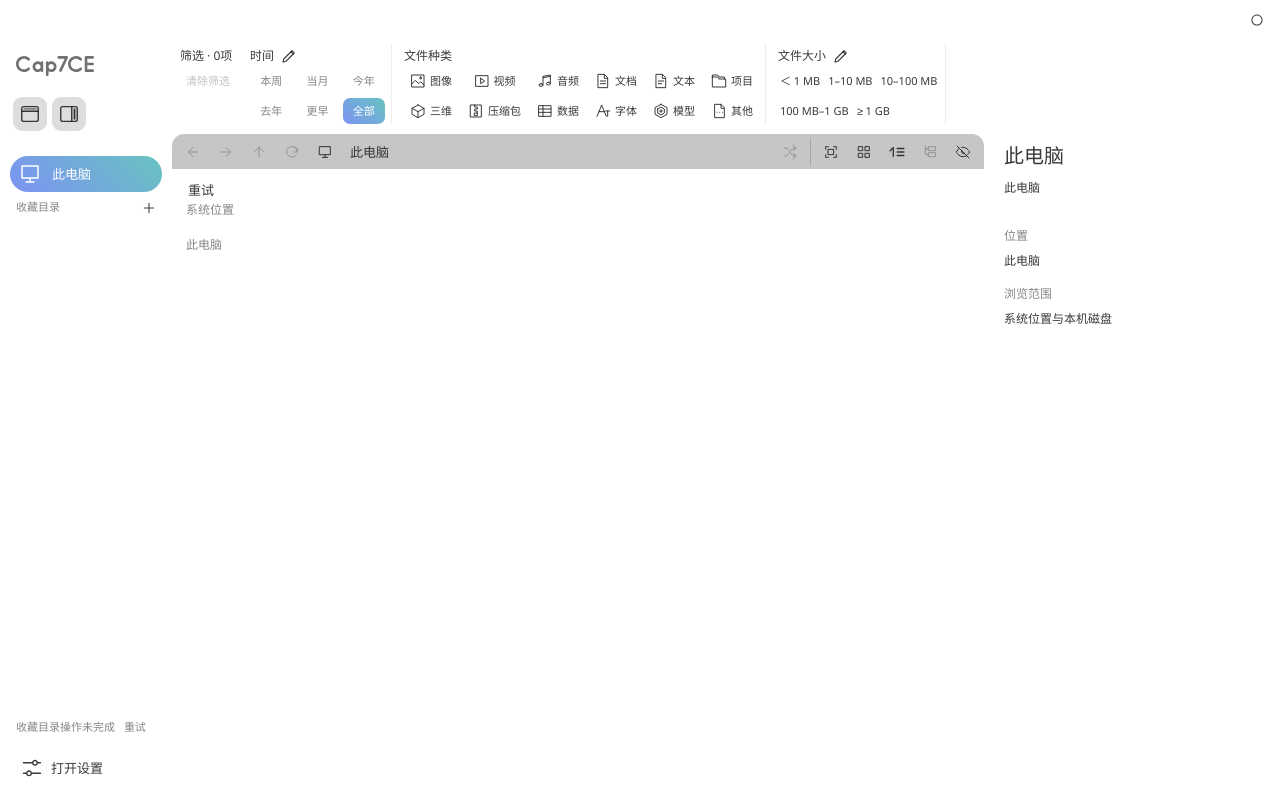
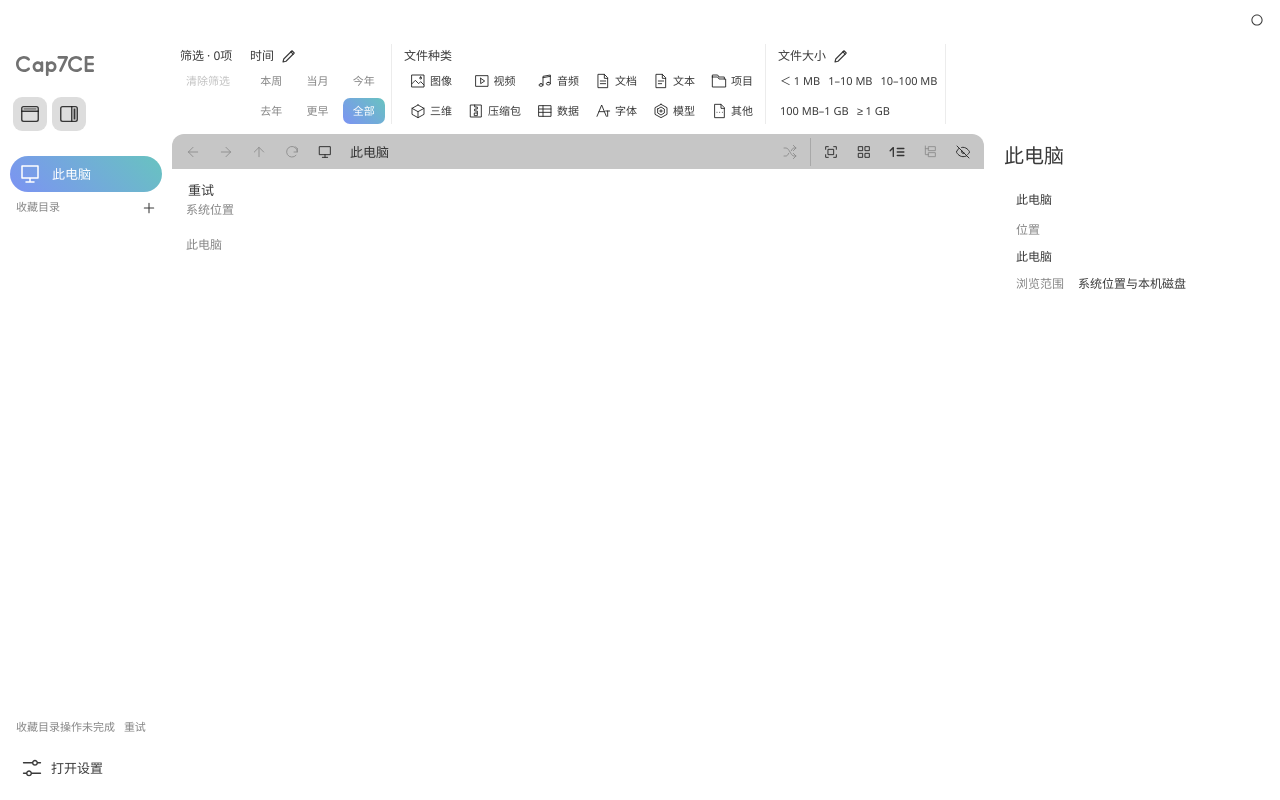
Before and after one commit to 7C93F3-L/Cap7CE, a React (Vite) app: page / in a window 1280 px wide. Built offline with nearby package versions, Linux system fonts and the light colour scheme.

Commit message:
Unify catalog details cards and corner radii

```diff
--- a/src/renderer/catalog-workspace/CatalogDetails.css
+++ b/src/renderer/catalog-workspace/CatalogDetails.css
@@ -1,4 +1,4 @@
-.cap-catalog-details-card { min-width: 0; padding: 12px; margin-bottom: 8px; border-radius: 16px; background: var(--cap-stable-surface); }
+.cap-catalog-details-card { min-width: 0; padding: 12px; margin-bottom: 8px; border-radius: 12px; background: var(--cap-stable-surface); }
 .cap-catalog-details-card .cap-catalog-details-name { margin-bottom: 10px; }
 .cap-catalog-details .cap-catalog-details-card dl { grid-template-columns: 4.5em minmax(0, 1fr); align-items: baseline; gap: 7px 8px; margin: 0; }
 .cap-catalog-details .cap-catalog-details-card dt { min-width: 0; margin: 0; overflow-wrap: anywhere; }
--- a/src/renderer/catalog-workspace/CatalogDetails.tsx
+++ b/src/renderer/catalog-workspace/CatalogDetails.tsx
@@ -17,14 +17,14 @@ export default function CatalogDetails({ selection, path, count, foreground, sea
   return <aside className="cap-catalog-details" ref={ref} aria-label="详细信息" data-selection-preserve="true">
     <header title={item?.name ?? path ?? "此电脑"}><strong>{item ? "文件夹" : items.length ? "多选信息" : searching ? "当前搜索" : path?.replace(/\\+$/, "").split("\\").pop() || "此电脑"}</strong></header>
     {item && selection && <div className="cap-catalog-details-visual"><ComputerSearchResultVisual item={item} taskId={selection.taskId} foreground={foreground} scrollContainerRef={ref} /></div>}
-    <section className={items.length ? "cap-catalog-details-card" : undefined}>
+    <section className="cap-catalog-details-card">
     <strong className="cap-catalog-details-name">{item?.name ?? (items.length ? `已选择 ${items.length} 项` : path?.replace(/\\+$/, "").split("\\").pop() || "此电脑")}</strong>
     <dl>{item ? <><dt>大小</dt><dd>{item.isDirectory ? "未计算" : item.sizeBytes === null ? "—" : bytes(item.sizeBytes)}</dd>
       <dt>修改时间</dt><dd>{date(item.modifiedUtcTicks)}</dd><dt className="cap-catalog-details-location">位置</dt><dd>{item.path}</dd></>
       : items.length ? <><dt>文件</dt><dd>{items.filter(value => !value.isDirectory).length} 项</dd><dt>文件夹</dt><dd>{items.filter(value => value.isDirectory).length} 项</dd>
         <dt>已知文件大小</dt><dd>{bytes(items.reduce((sum, value) => sum + (value.isDirectory ? 0 : value.sizeBytes ?? 0), 0))}</dd></>
-      : searching ? <><dt>搜索范围</dt><dd>{path ?? "此电脑"}</dd><dt>筛选条件</dt><dd>{filterCount} 项</dd><dt>已加载结果</dt><dd>{count} 项</dd></>
-      : <><dt>位置</dt><dd>{path ?? "此电脑"}</dd><dt>{path ? "当前结果" : "浏览范围"}</dt><dd>{path ? `${count} 项` : "系统位置与本机磁盘"}</dd></>}</dl>
+      : searching ? <><dt className="cap-catalog-details-location">搜索范围</dt><dd>{path ?? "此电脑"}</dd><dt>筛选条件</dt><dd>{filterCount} 项</dd><dt>已加载结果</dt><dd>{count} 项</dd></>
+      : <><dt className="cap-catalog-details-location">位置</dt><dd>{path ?? "此电脑"}</dd><dt>{path ? "当前结果" : "浏览范围"}</dt><dd>{path ? `${count} 项` : "系统位置与本机磁盘"}</dd></>}</dl>
     </section>
     {items.length > 1 && items.some(value => !value.isDirectory) && selection && <CatalogBatchKeywords items={items} taskId={selection.taskId} foreground={foreground} />}
   </aside>;
--- a/src/renderer/catalog-workspace/CatalogFileInformation.css
+++ b/src/renderer/catalog-workspace/CatalogFileInformation.css
@@ -4,7 +4,7 @@
 .cap-catalog-file-information .preview-sidebar-scroll { top: 52px; padding: 0 12px 4px; overflow-anchor: none; scrollbar-width: none; }
 .cap-catalog-file-information > .cap-custom-scrollbar-vertical { top: 52px; right: 0; }
 .cap-catalog-file-information .preview-sidebar-file-link { max-height: none; overflow: visible; font: inherit; }
-.cap-catalog-file-information .preview-sidebar-section, .cap-catalog-file-information .preview-embedded-metadata-details { padding: 12px; border-radius: 16px; margin-bottom: 8px; }
+.cap-catalog-file-information .preview-sidebar-section, .cap-catalog-file-information .preview-embedded-metadata-details { padding: 12px; border-radius: 12px; margin-bottom: 8px; }
 .cap-catalog-file-visual { position: relative; width: 100%; aspect-ratio: 1; max-height: 280px; margin: 0 auto 12px; overflow: hidden; border-radius: 10px; }
 .cap-catalog-file-visual .cap-computer-search-thumbnail-visual { position: absolute; inset: 0; pointer-events: none; }
 .cap-catalog-file-visual .thumbnail-image-frame { position: absolute; inset: 0; width: 100%; height: 100%; }
--- a/src/renderer/catalog-workspace/CatalogKeywords.css
+++ b/src/renderer/catalog-workspace/CatalogKeywords.css
@@ -1,3 +1,3 @@
 .cap-catalog-keyword-actions { margin-top: 12px; }
 .cap-catalog-keyword-actions button:disabled { opacity: .5; }
-.cap-catalog-details .preview-sidebar-section { --preview-sidebar-muted: var(--cap-stable-text-muted); --preview-sidebar-card: var(--cap-stable-surface); --preview-sidebar-control: var(--cap-stable-control-hover); --keyword-tag-surface: var(--preview-sidebar-control); --keyword-input-surface: var(--preview-sidebar-control); padding: 12px; border-radius: 16px; }
+.cap-catalog-details .preview-sidebar-section { --preview-sidebar-muted: var(--cap-stable-text-muted); --preview-sidebar-card: var(--cap-stable-surface); --preview-sidebar-control: var(--cap-stable-control-hover); --keyword-tag-surface: var(--preview-sidebar-control); --keyword-input-surface: var(--preview-sidebar-control); padding: 12px; border-radius: 12px; }
```
Also changed, not shown: 1 other file (tests, documents, lock files or other folders).
